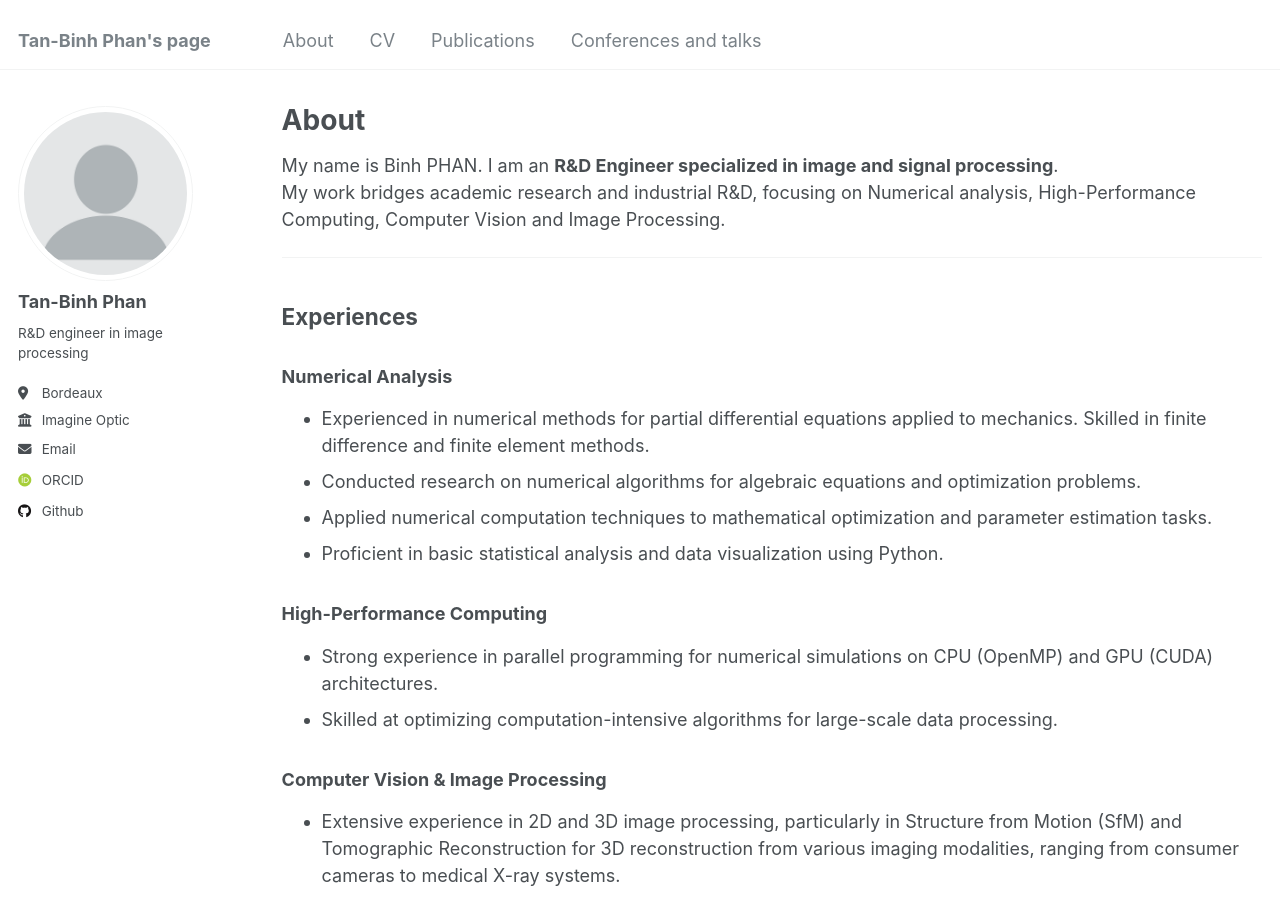
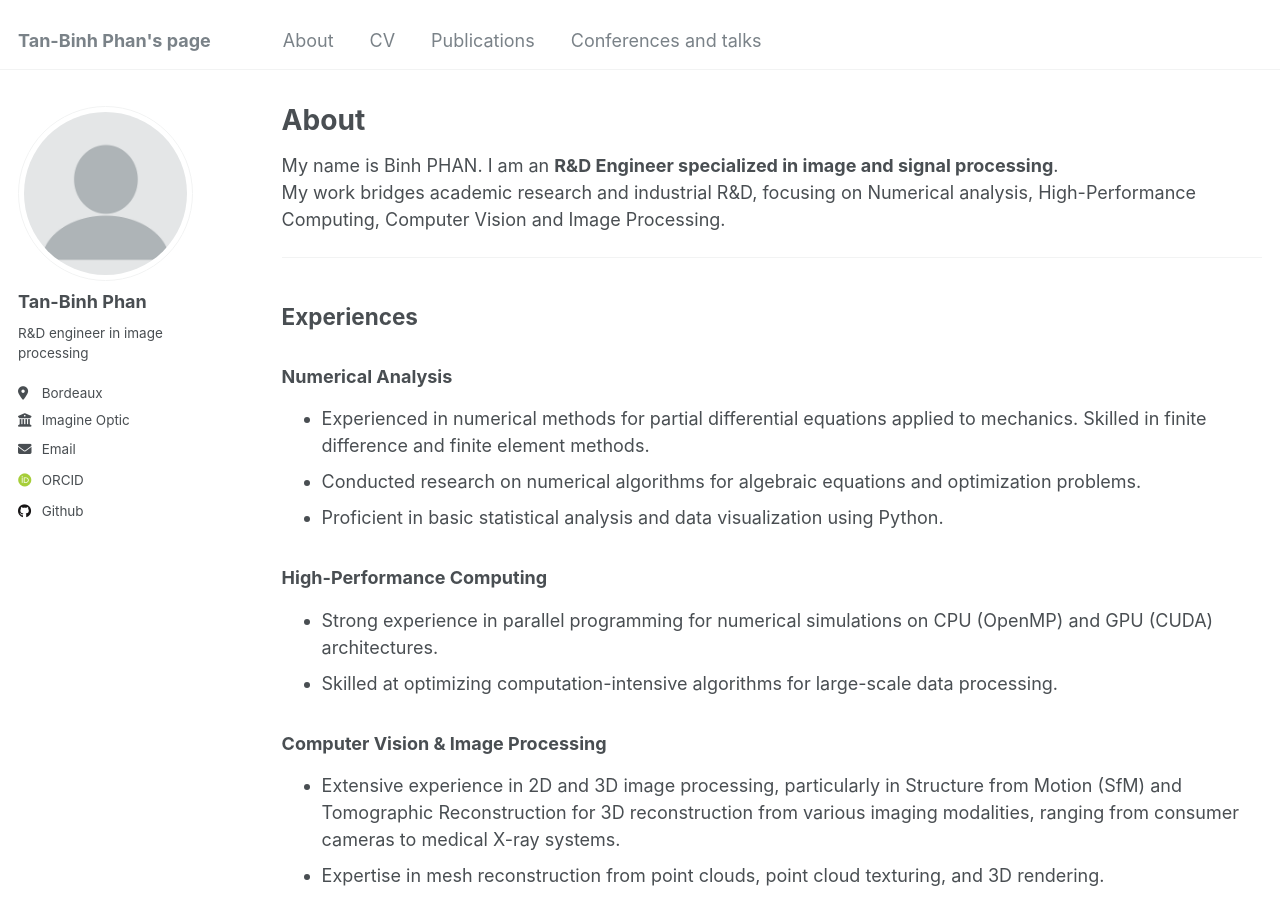
Before and after one commit to TanBinh93/tanbinhphan.github.io, a Jekyll site: the page built from index.md, in a window 1280 px wide and 900 px high. Built offline with Jekyll 4.4.1, drawn with Linux system fonts in a browser that asks for light colours; some web fonts are replaced.

Commit message:
Refine Experiences section in index.md
Removed a redundant bullet point from the Numerical Analysis section.

```diff
--- a/index.md
+++ b/index.md
@@ -14,7 +14,6 @@
 ### Numerical Analysis
 - Experienced in numerical methods for partial differential equations applied to mechanics. Skilled in finite difference and finite element methods.
 - Conducted research on numerical algorithms for algebraic equations and optimization problems.
-- Applied numerical computation techniques to mathematical optimization and parameter estimation tasks.
 - Proficient in basic statistical analysis and data visualization using Python.
 
 ### High-Performance Computing
@@ -32,6 +31,5 @@
 - Designed and implemented control interfaces to communicate with hardware components such as cameras and motorized systems.
 
 ---
-
  ## Contact
  - **Email**: phantanbinh93@gmail.com
```
